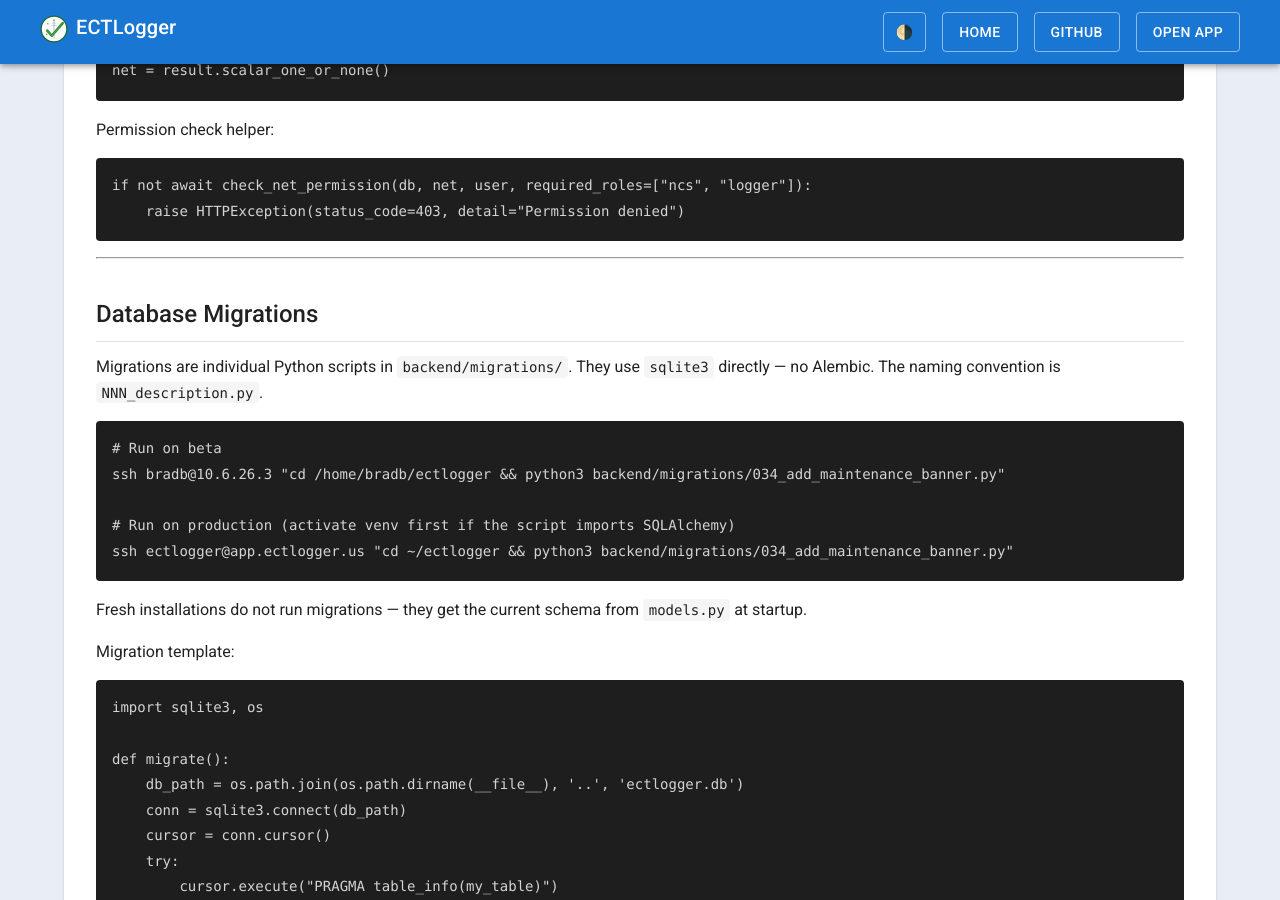
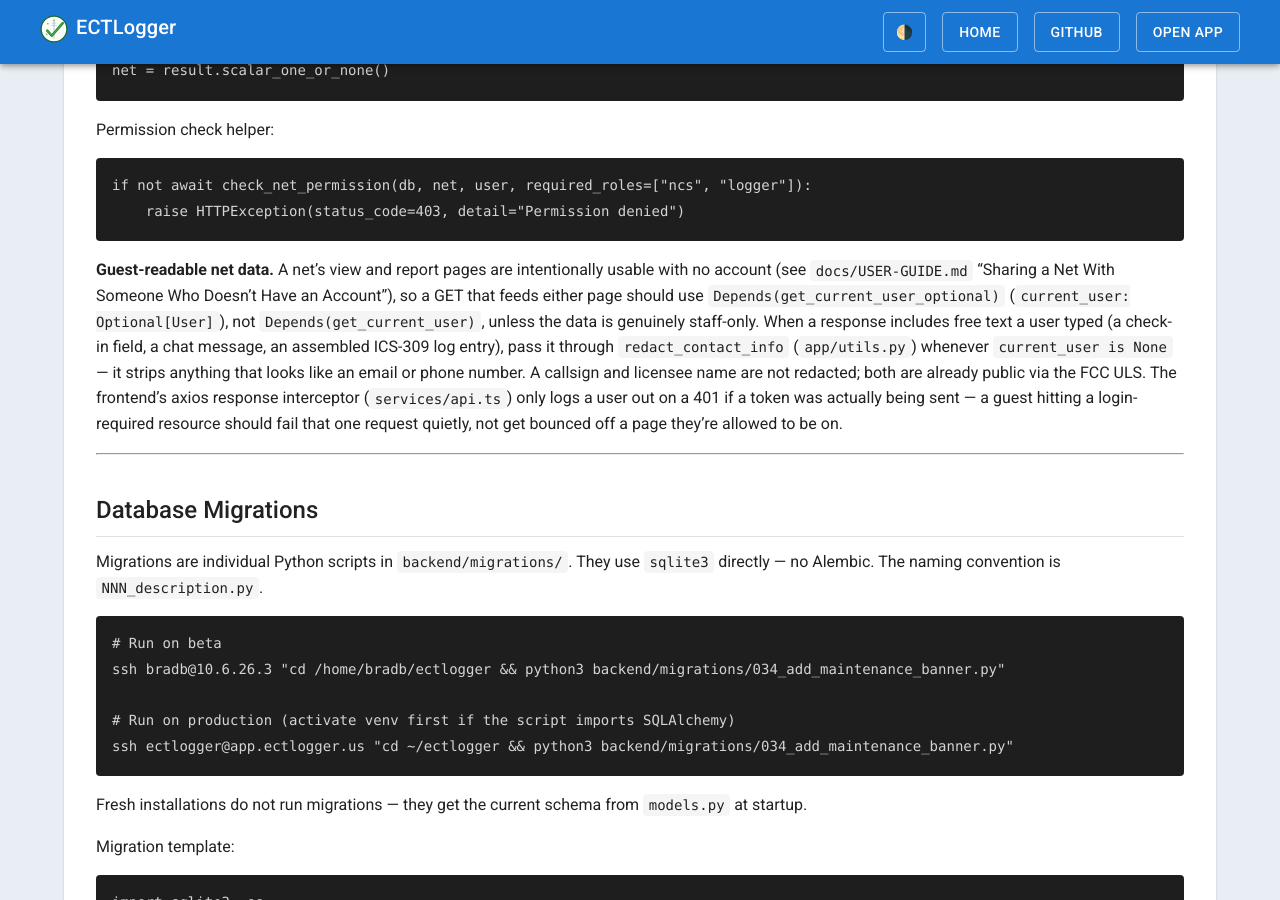
Before and after one commit to bradbrownjr/ectlogger, a Jekyll site: the page built from docs/DEVELOPMENT.md, in a window 1280 px wide and 900 px high, scrolled down 6509 px. Built offline with Jekyll 4.4.1, drawn with Linux system fonts in a browser that asks for light colours; our own code applies the rules of GitHub Pages for plain Markdown files; some of the changed text lies outside the part shown.

Commit message:
Document guest net sharing and PII redaction, bump changelog
Co-Authored-By: Claude Sonnet 5 <noreply@anthropic.com>
Claude-Session: https://claude.ai/code/session_01DDdfAcZwcP9WeAuHthBX2b

````diff
--- a/docs/DEVELOPMENT.md
+++ b/docs/DEVELOPMENT.md
@@ -310,6 +310,18 @@ if not await check_net_permission(db, net, user, required_roles=["ncs", "logger"
     raise HTTPException(status_code=403, detail="Permission denied")
 ```
 
+**Guest-readable net data.** A net's view and report pages are intentionally usable with no
+account (see `docs/USER-GUIDE.md` "Sharing a Net With Someone Who Doesn't Have an Account"), so
+a GET that feeds either page should use `Depends(get_current_user_optional)` (`current_user:
+Optional[User]`), not `Depends(get_current_user)`, unless the data is genuinely staff-only. When
+a response includes free text a user typed (a check-in field, a chat message, an assembled
+ICS-309 log entry), pass it through `redact_contact_info` (`app/utils.py`) whenever
+`current_user is None` — it strips anything that looks like an email or phone number. A
+callsign and licensee name are not redacted; both are already public via the FCC ULS. The
+frontend's axios response interceptor (`services/api.ts`) only logs a user out on a 401 if a
+token was actually being sent — a guest hitting a login-required resource should fail that one
+request quietly, not get bounced off a page they're allowed to be on.
+
 ---
 
 ## Database Migrations
@@ -572,6 +584,16 @@ truth, and the relay is only a hint to go read it.
 
 `useNetWebSocket.ts` is the single frontend consumer and handles both sets.
 
+**Guest connections and PII.** The WS endpoint accepts connections with no `token`
+(`user_id` becomes the guest sentinel `0`) so an anonymous viewer gets live updates on a
+publicly-shared net, same as the REST reads. `ConnectionManager.broadcast` takes an optional
+`guest_message` — when given, connections with `user_id == 0` receive it instead of `message`.
+`chat.py::create_message` is the one caller today: it sends the raw chat text to authenticated
+connections and a copy scrubbed by `redact_contact_info` (see `app/utils.py`) to guests, so a
+live guest can't see a phone number or email arrive in real time that the REST `GET
+/chat/nets/{id}/messages` would have redacted. Any future server-originated message type that
+carries free text a user typed (not just structured state) needs the same treatment.
+
 ### Reconnect and resync
 
 Broadcasts are fire-and-forget. `ConnectionManager` sends to whoever is connected at
````
Also changed, not shown: README.md (+1 -0 lines), docs/CHANGELOG.md (+8 -0 lines), docs/USER-GUIDE.md (+12 -0 lines), frontend/src/changelog.json.
